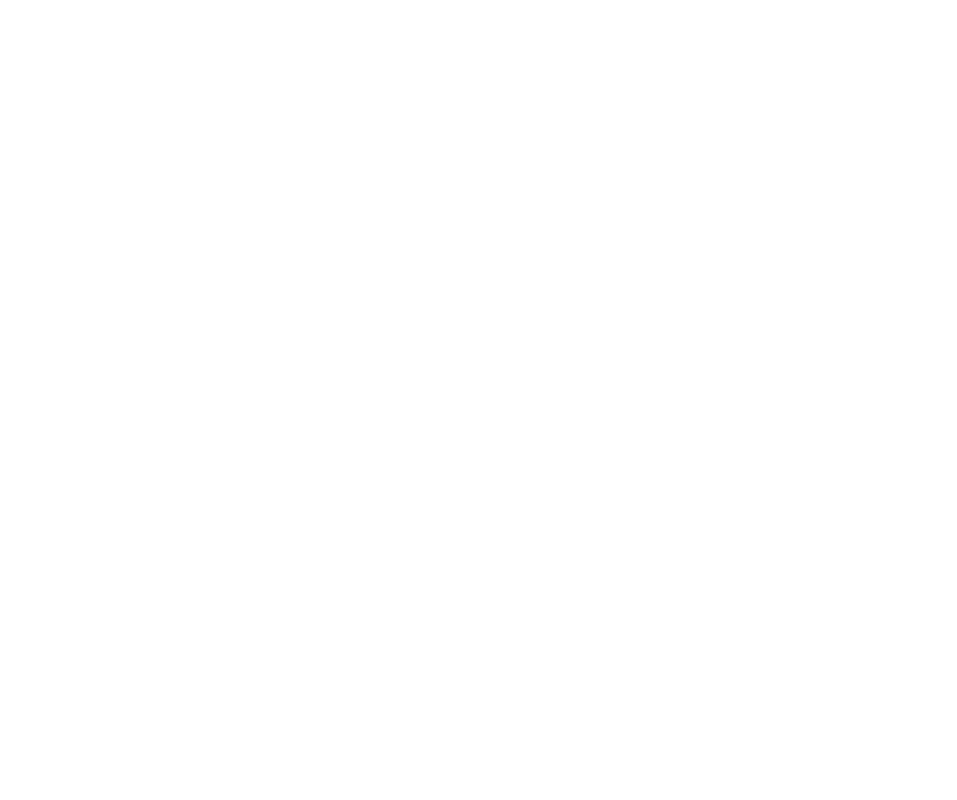
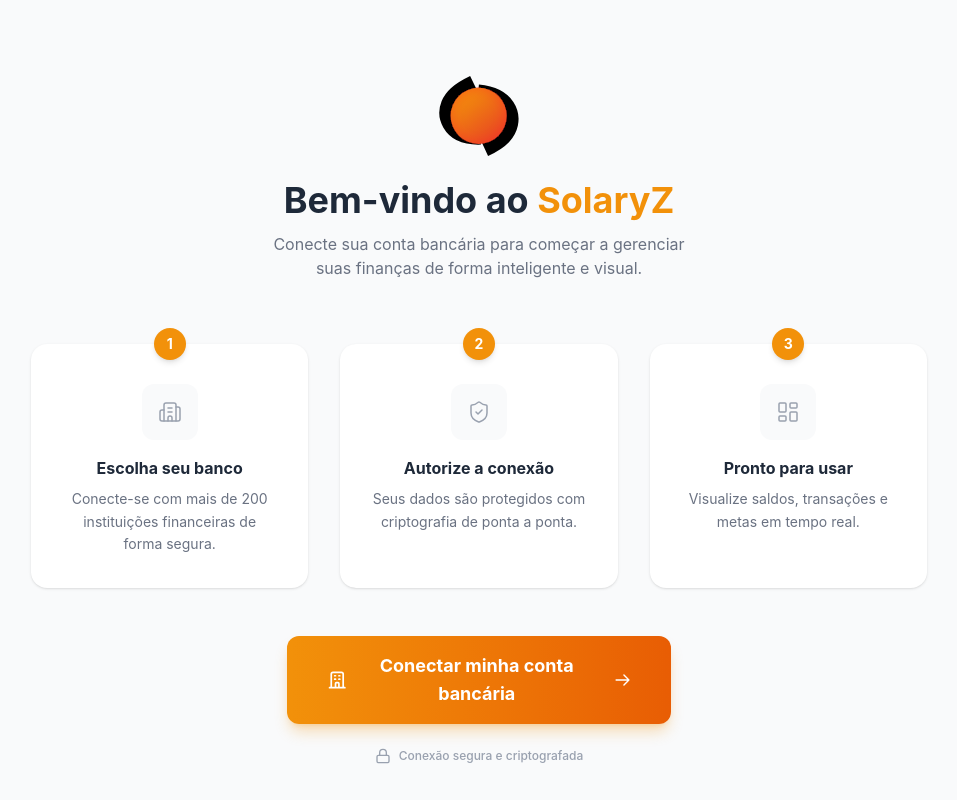
Before and after one commit to dxvizn7/solaryz-web, a React (Vite) app: page /onboarding in a window 1280 px wide. Before the commit this address had no page. Shown: the whole page, without its empty margins (161-1118 px from the left). Built offline with nearby package versions, Linux system fonts and the light colour scheme; sample sign-in values are in the browser's storage.

Commit message:
#ConectandoAContaPrimeiraVez: commit parcial

```diff
--- a/src/App.tsx
+++ b/src/App.tsx
@@ -5,18 +5,13 @@
 import { LoginForm } from './features/auth/components/Login';
 import { RegisterForm } from './features/auth/components/Register';
 import type { JSX } from 'react';
-import { PluggyConnectButton } from './features/accounts/components/PluggyConnect';
+import { Onboarding } from './features/onboarding/pages/Onboarding';
 
+// O Dashboard agora fica limpo, focado só em exibir os dados!
 function Dashboard() {
   return (
     <Layout>
       <div className="flex flex-col gap-6 items-start">
-        <div className="flex justify-between w-full items-center">
-          <div className="flex items-right">
-           {/* <PluggyConnectButton  /> */}
-          </div>
-        </div>
-
         <div className="flex gap-6 items-start">
           <AccountSummary />
         </div>
@@ -25,28 +20,55 @@
   );
 }
 
-function PrivateRoute({ children }: { children: JSX.Element }) {
-  const { isAuthenticated } = useAuth();
-  return isAuthenticated ? children : <Navigate to="/login" replace />;
+// 1. O PrivateRoute evoluiu para RequireConnection
+function RequireConnection({ children }: { children: JSX.Element }) {
+  const { isAuthenticated, user } = useAuth();
+
+  // Se não tem token, joga pro login
+  if (!isAuthenticated) {
+    return <Navigate to="/login" replace />;
+  }
+
+  // Se tá logado mas a flag de conta conectada é falsa, prende no Onboarding!
+  if (user && !user.has_connected_account) {
+    return <Navigate to="/onboarding" replace />;
+  }
+
+  // Passou em tudo? Renderiza o Dashboard.
+  return children;
 }
 
 function AppRoutes() {
-  const { isAuthenticated } = useAuth();
+  const { isAuthenticated, user } = useAuth();
 
   return (
     <Routes>
       <Route path="/login" element={<LoginForm />} />
       <Route path="/register" element={<RegisterForm />} />
 
+      {/* 2. Rota do Onboarding com proteção invertida:
+          Só deixa acessar se estiver logado e NÃO tiver conta conectada.
+          Se já tiver conta, chuta pro dashboard! */}
+      <Route
+        path="/onboarding"
+        element={
+          isAuthenticated && user && !user.has_connected_account
+            ? <Onboarding />
+            : <Navigate to="/dashboard" replace />
+        }
+      />
+
+      {/* 3. Aplicando o nosso guarda-costas no Dashboard */}
       <Route
         path="/dashboard"
         element={
-          <PrivateRoute>
+          <RequireConnection>
             <Dashboard />
-          </PrivateRoute>
+          </RequireConnection>
         }
       />
 
+      {/* 4. A rota principal decide pra onde mandar baseado no login */}
       <Route
         path="/"
         element={<Navigate to={isAuthenticated ? "/dashboard" : "/login"} replace />}
--- a/src/features/accounts/components/PluggyConnect/index.tsx
+++ b/src/features/accounts/components/PluggyConnect/index.tsx
@@ -38,12 +38,12 @@
             });
 
             if (response.ok) {
-                alert("Conta conectada e salva no SolariZ!");
+                alert("Conta conectada e salva no SolaryZ!");
             }
         } catch (e) {
             console.error("Erro ao salvar conta no backend", e);
         } finally {
-            setToken(null); // Fecha o widget
+            setToken(null);
         }
     };
 
@@ -51,9 +51,13 @@
         <>
             <button
                 onClick={handleGenerateToken}
-                className="bg-gradient-to-r from-solar-orange to-solar-yellow text-white font-bold rounded-xl w-40 hover:opacity-90 transition-opacity shadow-lg shadow-[#F2910A]/30"
-            >
-                Conectar Banco
+                className="flex items-center justify-center gap-3 bg-gradient-to-r from-solar-orange to-[#E85D04] text-white font-bold rounded-xl px-10 py-4 hover:opacity-90 transition-opacity shadow-lg shadow-[#F2910A]/30 w-full max-w-sm text-lg"
+                >
+                <svg className="w-6 h-6" fill="none" stroke="currentColor" viewBox="0 0 24 24"><path strokeLinecap="round" strokeLinejoin="round" strokeWidth={2} d="M19 21V5a2 2 0 00-2-2H7a2 2 0 00-2 2v16m14 0h2m-2 0h-5m-9 0H3m2 0h5M9 7h1m-1 4h1m4-4h1m-1 4h1m-5 10v-5a1 1 0 011-1h2a1 1 0 011 1v5m-4 0h4" /></svg>
+
+                Conectar minha conta bancária
+
+                <svg className="w-5 h-5 ml-2" fill="none" stroke="currentColor" viewBox="0 0 24 24"><path strokeLinecap="round" strokeLinejoin="round" strokeWidth={2} d="M14 5l7 7m0 0l-7 7m7-7H3" /></svg>
             </button>
 
             {token && (
--- /dev/null
+++ b/src/features/auth/components/RequireConnection/index.tsx
@@ -0,0 +1,17 @@
+import { Navigate, Outlet } from 'react-router-dom';
+import { useAuth } from '../../contexts/AuthContext';
+
+export function RequireConnection() {
+  const { user, isAuthenticated } = useAuth();
+
+  if (!isAuthenticated) {
+    return <Navigate to="/login" replace />;
+  }
+
+  if (user && !user.has_connected_account) {
+    return <Navigate to="/onboarding" replace />;
+  }
+
+  // Passou em tudo? Libera o Dashboard!
+  return <Outlet />;
+}
--- a/src/features/auth/contexts/AuthContext.tsx
+++ b/src/features/auth/contexts/AuthContext.tsx
@@ -8,25 +8,25 @@
   id: number;
   name: string;
   email: string;
+  has_connected_account: boolean;
 }
 
 interface AuthContextData {
   isAuthenticated: boolean;
-  user: User | null; // 2. Adicionamos o usuário no contexto
+  user: User | null;
   login: (data: LoginData) => Promise<void>;
   logout: () => void;
+  updateUser: (userData: User) => void;
 }
 
 const AuthContext = createContext<AuthContextData>({} as AuthContextData);
 
 export function AuthProvider({ children }: { children: ReactNode }) {
-  // Estado do Token
   const [isAuthenticated, setIsAuthenticated] = useState(() => {
     const token = localStorage.getItem('@SolaryZ:token');
     return !!token;
   });
 
-  // 3. Estado do Usuário: já tenta buscar do localStorage quando carrega
   const [user, setUser] = useState<User | null>(() => {
     const storedUser = localStorage.getItem('@SolaryZ:user');
     if (storedUser) {
@@ -39,29 +39,31 @@
     const response = await api.post('/login', data);
 
     const token = response.data.access_token;
-    const userData = response.data.user; // 4. Pegamos o objeto user que a API devolve
+    const userData = response.data.user;
 
     if (token && userData) {
-      // Salva o token
       localStorage.setItem('@SolaryZ:token', token);
       setIsAuthenticated(true);
-
-      // Salva os dados do usuário convertendo para texto (JSON.stringify)
       localStorage.setItem('@SolaryZ:user', JSON.stringify(userData));
       setUser(userData);
     }
   };
 
   const logout = () => {
-    // Limpa tudo na hora de sair
     localStorage.removeItem('@SolaryZ:token');
     localStorage.removeItem('@SolaryZ:user');
     setIsAuthenticated(false);
     setUser(null);
   };
 
+  // 3. Função para atualizar os dados do usuário logado (muito útil pós-Pluggy)
+  const updateUser = (userData: User) => {
+    localStorage.setItem('@SolaryZ:user', JSON.stringify(userData));
+    setUser(userData);
+  };
+
   return (
-    <AuthContext.Provider value={{ isAuthenticated, user, login, logout }}>
+    <AuthContext.Provider value={{ isAuthenticated, user, login, logout, updateUser }}>
       {children}
     </AuthContext.Provider>
   );
--- /dev/null
+++ b/src/features/onboarding/pages/Onboarding/index.tsx
@@ -0,0 +1,76 @@
+import { Building2, ShieldCheck, LayoutDashboard, Lock } from 'lucide-react';
+import { PluggyConnectButton } from '../../../accounts/components/PluggyConnect';
+import LogoIconeBorda from '../../../../assets/logo-borda-s.svg'
+
+
+export function Onboarding() {
+  return (
+    <div className="min-h-screen bg-gray-50 flex flex-col items-center justify-center p-6 font-sans">
+
+      {/* Ícone Central / Logo com fundo branco para contraste */}
+      <div className="relative mb-6 mt-10">
+        <div>
+          {/* Aqui você coloca o src da sua logo real */}
+          <img
+          src={LogoIconeBorda}
+          alt="SolaryZ"
+          className="w-20 h-20 transition-all duration-300 group-hover:hidden block"
+        />
+        </div>
+      </div>
+
+      {/* Textos de Boas-vindas */}
+      <h1 className="text-4xl font-bold text-gray-800 mb-3">
+        Bem-vindo ao <span className="text-solar-orange">SolaryZ</span>
+      </h1>
+      <p className="text-gray-500 max-w-md text-center mb-16">
+        Conecte sua conta bancária para começar a gerenciar suas finanças de forma inteligente e visual.
+      </p>
+
+      {/* Grid com os 3 Passos */}
+      <div className="flex flex-col md:flex-row gap-8 mb-12 max-w-4xl w-full justify-center">
+
+        {/* Card 1: Escolha seu banco */}
+        <div className="bg-white rounded-2xl p-8 flex flex-col items-center text-center shadow-sm relative w-full md:w-1/3 pt-10">
+          <div className="absolute -top-4 bg-solar-orange text-white w-8 h-8 rounded-full flex items-center justify-center font-bold text-sm shadow-md">1</div>
+          <div className="bg-gray-50 p-4 rounded-xl mb-4 text-gray-400">
+            <Building2 className="w-6 h-6 text-gray-400" strokeWidth={1.5} />
+          </div>
+          <h3 className="font-bold text-gray-800 mb-2">Escolha seu banco</h3>
+          <p className="text-sm text-gray-500 leading-relaxed">Conecte-se com mais de 200 instituições financeiras de forma segura.</p>
+        </div>
+
+        {/* Card 2: Autorize a conexão */}
+        <div className="bg-white rounded-2xl p-8 flex flex-col items-center text-center shadow-sm relative w-full md:w-1/3 pt-10">
+          <div className="absolute -top-4 bg-solar-orange text-white w-8 h-8 rounded-full flex items-center justify-center font-bold text-sm shadow-md">2</div>
+          <div className="bg-gray-50 p-4 rounded-xl mb-4 text-gray-400">
+            <ShieldCheck className="w-6 h-6 text-gray-400" strokeWidth={1.5} />
+          </div>
+          <h3 className="font-bold text-gray-800 mb-2">Autorize a conexão</h3>
+          <p className="text-sm text-gray-500 leading-relaxed">Seus dados são protegidos com criptografia de ponta a ponta.</p>
+        </div>
+
+        {/* Card 3: Pronto para usar */}
+        <div className="bg-white rounded-2xl p-8 flex flex-col items-center text-center shadow-sm relative w-full md:w-1/3 pt-10">
+          <div className="absolute -top-4 bg-solar-orange text-white w-8 h-8 rounded-full flex items-center justify-center font-bold text-sm shadow-md">3</div>
+          <div className="bg-gray-50 p-4 rounded-xl mb-4 text-gray-400">
+            <LayoutDashboard className="w-6 h-6 text-gray-400" strokeWidth={1.5} />
+          </div>
+          <h3 className="font-bold text-gray-800 mb-2">Pronto para usar</h3>
+          <p className="text-sm text-gray-500 leading-relaxed">Visualize saldos, transações e metas em tempo real.</p>
+        </div>
+
+      </div>
+
+      {/* Botão da Pluggy */}
+      <PluggyConnectButton />
+
+      {/* Footer de Segurança */}
+      <div className="mt-6 flex items-center gap-2 text-xs font-medium text-gray-400">
+        <Lock className="w-4 h-4" strokeWidth={2} />
+        <span>Conexão segura e criptografada</span>
+      </div>
+
+    </div>
+  );
+}
```
